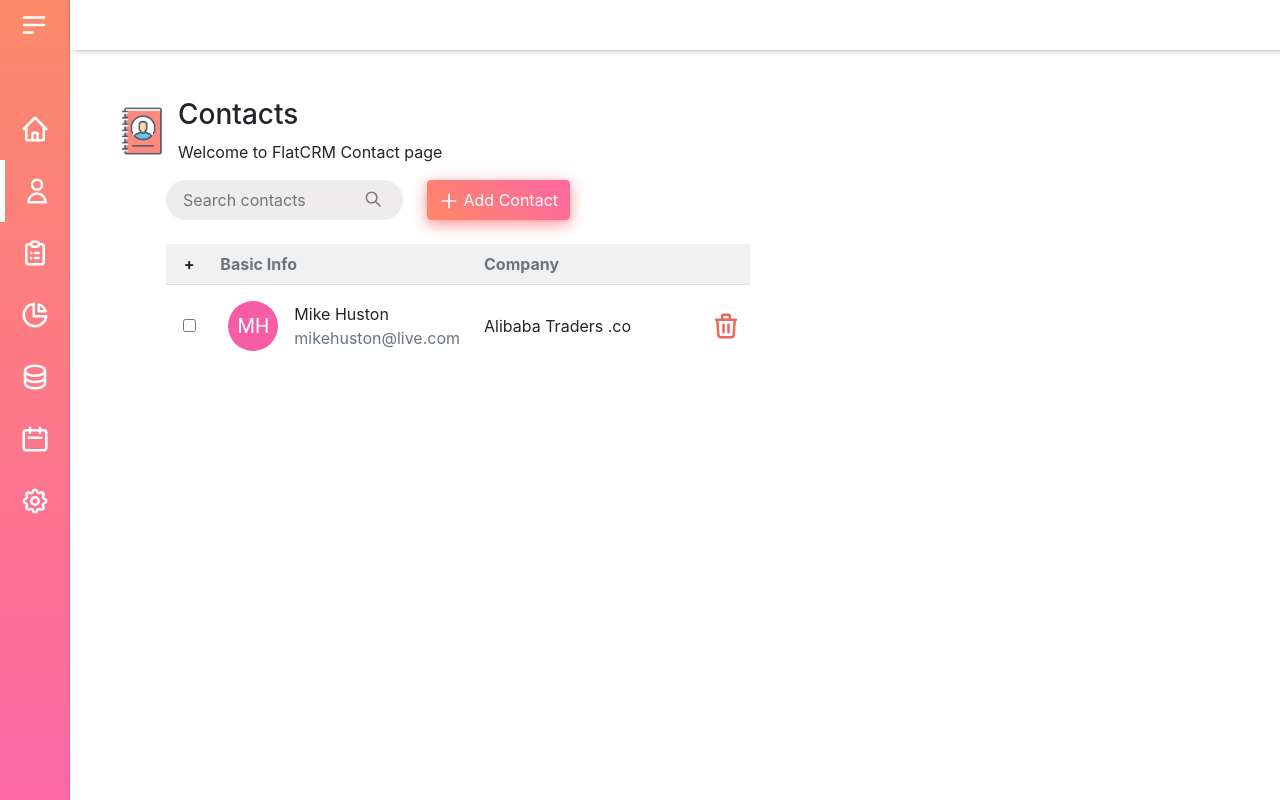
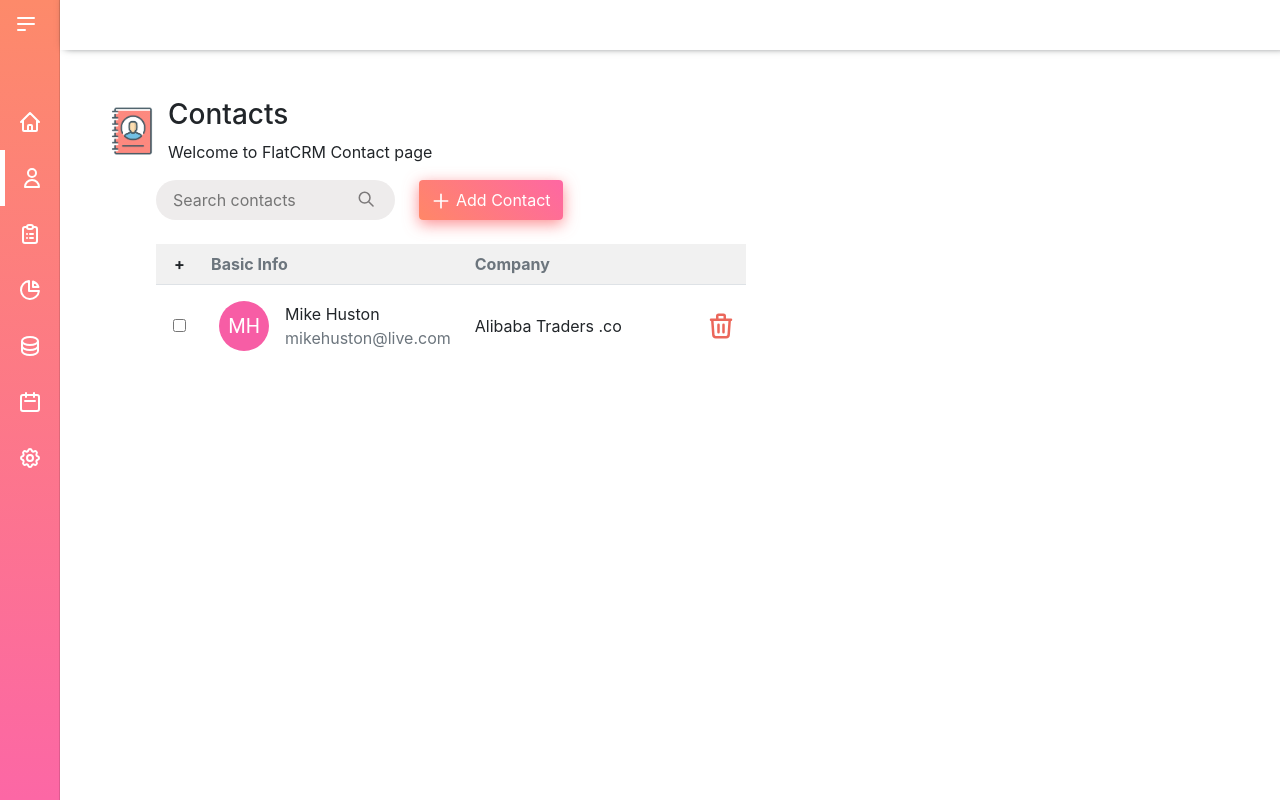
Before and after one commit to vishal-rathod-07/Contact-List-App, a React (Create React App) app: page / in a window 1280 px wide. Built offline with nearby package versions, Linux system fonts and the light colour scheme.

Commit message:
Style: Icons
Icons size reduced

```diff
--- a/src/components/SideBar/SideBar.js
+++ b/src/components/SideBar/SideBar.js
@@ -18,37 +18,37 @@ const SideBar = () => {
         </div>
         <ul className='nav flex-column mb-auto text-center mt-5'>
           <li>
-            <a href='./' className='nav-link py-3  '>
+            <a href='./' className='nav-link py-3 px-1  '>
               <HomeIcon className=' sidebar__icon' />
             </a>
           </li>
           <li>
-            <a href='./' className='nav-link active py-3  '>
+            <a href='./' className='nav-link active py-3 px-1  '>
               <UserIcon className='sidebar__icon' />
             </a>
           </li>
           <li>
-            <a href='./' className='nav-link py-3  '>
+            <a href='./' className='nav-link py-3 px-1  '>
               <ClipboardListIcon className=' sidebar__icon' />
             </a>
           </li>
           <li>
-            <a href='./' className='nav-link py-3  '>
+            <a href='./' className='nav-link py-3 px-1  '>
               <ChartPieIcon className=' sidebar__icon' />
             </a>
           </li>
           <li>
-            <a href='./' className='nav-link py-3  '>
+            <a href='./' className='nav-link py-3 px-1  '>
               <DatabaseIcon className=' sidebar__icon' />
             </a>
           </li>
           <li>
-            <a href='./' className='nav-link py-3  '>
+            <a href='./' className='nav-link py-3 px-1  '>
               <CalendarIcon className=' sidebar__icon' />
             </a>
           </li>
           <li>
-            <a href='./' className='nav-link py-3  '>
+            <a href='./' className='nav-link py-3 px-1  '>
               <CogIcon className=' sidebar__icon' />
             </a>
           </li>
--- a/src/components/SideBar/sidebar.scss
+++ b/src/components/SideBar/sidebar.scss
@@ -1,13 +1,13 @@
 .sidebar {
-  width: 70px;
+  width: 60px;
   background: linear-gradient(to bottom, #fd8a6a 0%, #fc67a5 100%);
   color: #fff;
   border-right: 1px solid rgba(0, 0, 0, 0.12);
   min-height: 100vh;
   height: 100%;
   .sidebar__icon {
-    height: 30px;
-    width: 30px;
+    height: 24px;
+    width: 24px;
     margin: auto;
   }
 
@@ -24,6 +24,10 @@
   display: flex;
   flex-direction: column;
   color: #fff;
+
+  &:focus {
+    color: #fff;
+  }
 }
 
 .active {
```
